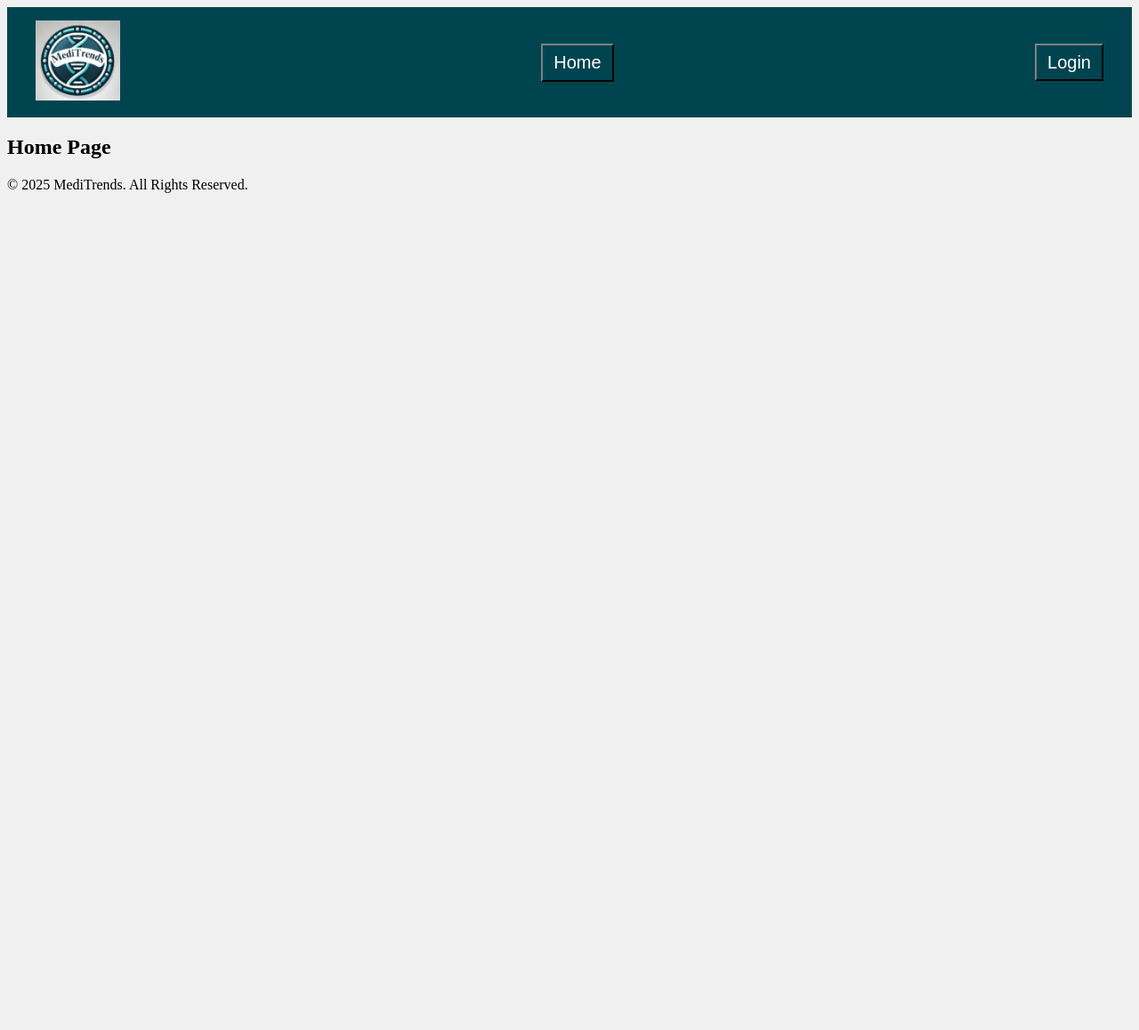
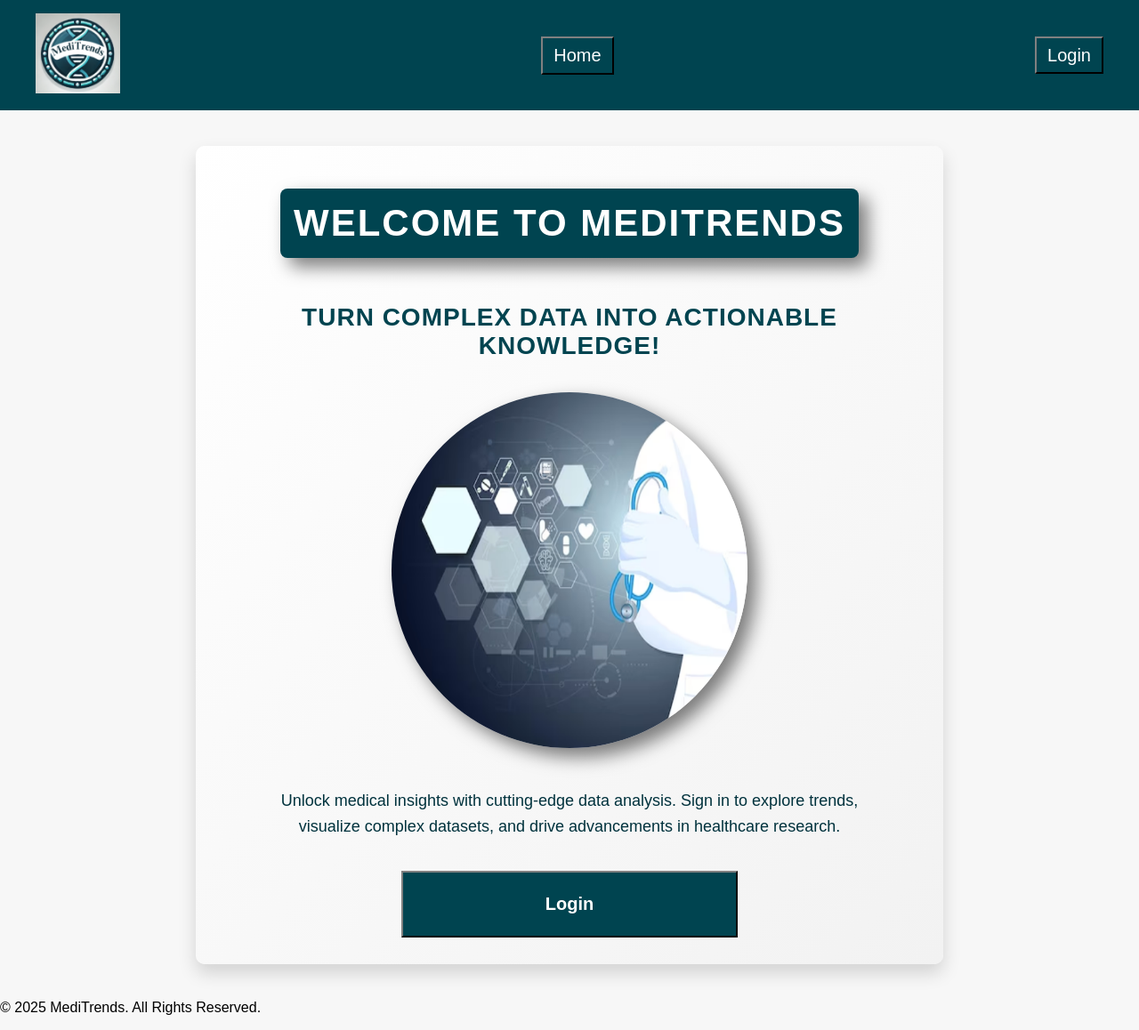
Before and after one commit to TeamMediTrends/MediTrends, a Django app: page / in a window 1280 px wide. Shown: the whole page at 89% size. Before the commit the page ends 217 px from the top, so only its background shows below. Run offline with Django 5.2, Linux system fonts and the light colour scheme.

Commit message:
home page and nav updates

```diff
--- a/analysis/admin.py
+++ b/analysis/admin.py
@@ -1,7 +1,6 @@
 from django.contrib import admin
-from .models import Medication, Patient, TestType, PatientTest
+from .models import Patient, TestType, PatientTest
 
-admin.site.register(Medication)
 admin.site.register(Patient)
 admin.site.register(TestType)
 admin.site.register(PatientTest)
--- a/analysis/models.py
+++ b/analysis/models.py
@@ -1,9 +1,4 @@
 from django.db import models
-
-class Medication(models.Model):
-    name = models.CharField(max_length=100)  # Medication name
-    dosage = models.IntegerField()  # Dosage in mg
-    last_filled = models.DateField()  # Last filled date
 
 class Patient(models.Model):
     """ Stores patient information. """
--- a/analysis/static/css/styles.css
+++ b/analysis/static/css/styles.css
@@ -6,7 +6,10 @@ accent color (gray): #c8c8c8
 */
 
 body {
-    background-color: #c8c8c841;
+    font-family: Arial, sans-serif;
+    background-color: #f7f7f7;
+    margin: 0;
+    padding: 0;
 }
 
 /*********** Navbar styling ***********/
@@ -195,6 +198,148 @@ nav {
     box-shadow: 5px 5px 5px #c8c8c8;
 }
 
+/********** Home Page Styling *********/
+
+.welcome-content {
+    max-width: 800px;
+    display: flex;
+    flex-direction: column;
+    align-items: center;
+    justify-content: center;
+    margin: 40px auto;
+    padding: 20px;
+    background: linear-gradient(135deg, #ffffff, #f2f2f2);
+    border-radius: 10px;
+    box-shadow: 0px 10px 20px rgba(0, 0, 0, 0.15);
+    text-align: center;
+    list-style: none;
+    opacity: 0;
+    transform: translateY(20px);
+    animation: fadeInUp 0.8s ease-in-out forwards;
+}
+
+@keyframes fadeInUp {
+    to {
+        opacity: 1;
+        transform: translateY(0);
+    }
+}
+
+@keyframes fadeInSlide {
+    0% {
+        opacity: 0;
+        transform: translateY(-20px);
+    }
+    100% {
+        opacity: 1;
+        transform: translateY(0);
+    }
+}
+
+.welcome-content h1 {
+    font-size: 42px;
+    font-weight: bold;
+    text-align: center;
+    text-transform: uppercase;
+    letter-spacing: 2px;
+    background: linear-gradient(90deg, #004450, #2e8998);
+    color: white;
+    padding: 15px;
+    background: #004450;
+    display: inline-block;
+    border-radius: 8px;
+    box-shadow: 10px 10px 20px rgba(0, 0, 0, 0.5);
+    animation: fadeInSlide 1s ease-in-out;
+}
+
+
+@keyframes fadeInScale {
+    0% {
+        opacity: 0;
+        transform: scale(0.9);
+    }
+    100% {
+        opacity: 1;
+        transform: scale(1);
+    }
+}
+
+.welcome-content h2 {
+    font-size: 28px;
+    font-weight: 600;
+    color: #004450;
+    text-align: center;
+    margin-bottom: 1rem;
+    letter-spacing: 1px;
+    text-transform: uppercase;
+    position: relative;
+    animation: fadeInScale 1s ease-in-out;
+}
+
+.welcome-content img {
+    width: 400px;
+    height: 400px;
+    border-radius: 50%;
+    margin: 20px;
+    box-shadow: 10px 10px 20px rgba(0, 0, 0, 0.5);
+    transition: transform 0.3s ease-in-out;
+}
+
+@keyframes fadeIn {
+    0% {
+        opacity: 0;
+    }
+    100% {
+        opacity: 1;
+    }
+}
+
+.welcome-content p {
+    font-size: 18px;
+    font-weight: 400;
+    color: #00323d;
+    text-align: center;
+    line-height: 1.6;
+    margin: 15px 20px;
+    padding: 10px;
+    max-width: 700px;
+    animation: fadeIn 1.5s ease-in-out;
+}
+
+.welcome-content li {
+    margin: 10px 0;
+    padding: 12px;
+    width: 350px;
+    background-color: #004450;
+    border: 2px solid;
+    border-color: gray black black gray;
+    transition: background 0.3s ease-in-out, transform 0.2s, box-shadow 0.3s;
+    cursor: pointer;
+}
+
+.welcome-content a {
+    text-decoration: none;
+    color: white;
+    font-size: 20px;
+    font-weight: bold;
+    display: block;
+    padding: 12px;
+    border-radius: 5px;
+    transition: color 0.3s ease-in-out;
+}
+
+.welcome-content li:hover {
+    background-color: #82dddf;
+    color: black;
+    border-radius: 5px;
+    transform: scale(1.05);
+    box-shadow: 0px 8px 15px rgba(0, 0, 0, 0.2);
+}
+
+.welcome-content li:hover a {
+    color: black;
+}
+
 /********** Patient List Page Styling *********/
 
 .patient-list-container {
--- a/analysis/templates/analysis/home.html
+++ b/analysis/templates/analysis/home.html
@@ -1,8 +1,37 @@
 {% extends "base.html" %}
 
-{% block title %}Medications List{% endblock %}
+{% block content %}
+{% load static %}
+<div class="welcome-content" id="welcome-content">
+    <h1>Welcome to MediTrends</h1>
+    <h2>Turn complex data into actionable knowledge!</h2>
+    <img src="{% static 'images/hero-image.png' %}" alt="Logo" />
 
-{% block content %}
-<h2>Home Page</h2>
-
+    {% if user.is_authenticated %}
+    {% if user.is_staff %}
+    <!-- Admin User Welcome Message -->
+    <p>
+        As an admin, you have full access to patient records, trend analysis, and detailed visual reports.
+        Use our tools to process vast datasets, identify key health patterns, and generate insights that drive medical
+        advancements.
+    </p>
+    {% else %}
+    <!-- Regular User Welcome Message -->
+    <p>
+        Your tool for uncovering medical insights. Our platform helps researchers analyze vast amounts of patient data,
+        identify trends, and visualize patterns across different age groups. With interactive charts and statistical
+        models,
+        you can explore health data like never before.
+    </p>
+    {% endif %}
+    <li><a href="{% url 'insights' %}"> Let's get started! </a></li>
+    {% else %}
+    <!-- Guest Welcome Message -->
+    <p>
+        Unlock medical insights with cutting-edge data analysis. Sign in to explore trends, visualize complex datasets,
+        and drive advancements in healthcare research.
+    </p>
+    <li><a href="{% url 'login' %}">Login</a></li>
+    {% endif %}
+</div>
 {% endblock %}
--- /dev/null
+++ b/analysis/templates/analysis/insights/reports.html
@@ -0,0 +1,5 @@
+{% extends "base.html" %}
+
+{% block content %}
+<h1>Insight Reports</h1>
+{% endblock %}
--- /dev/null
+++ b/analysis/templates/analysis/report_creator.html
@@ -0,0 +1,5 @@
+{% extends "base.html" %}
+
+{% block content %}
+<h1>Create a Report</h1>
+{% endblock %}
--- a/analysis/templates/includes/navbar.html
+++ b/analysis/templates/includes/navbar.html
@@ -12,6 +12,9 @@
             {% if request.user.is_superuser %}
             <li><a href="{% url 'patient_list' %}">View Patients</a></li>
             {% endif %}
+            {% if request.user.is_authenticated %}
+            <li><a href="{% url 'insights' %}">Insights</a></li>
+            {% endif %}
         </ul>
         <div class="log-links" id="log-links">
             {% if user.is_authenticated %}
--- a/analysis/urls.py
+++ b/analysis/urls.py
@@ -1,5 +1,5 @@
 from django.urls import path
-from .views.views import MedicationListView, HomeView, UploadPatientsView, TestTypeListView, AddTestTypeView, PatientListView, PatientDetailView, PatientTestListView
+from .views.views import HomeView, UploadPatientsView, TestTypeListView, AddTestTypeView, PatientListView, PatientDetailView, PatientTestListView, InsightFindingsView, ReportCreatorView, InsightReportsView, InsightsView
 from django.contrib.auth.views import LogoutView
 from django.shortcuts import render
 
@@ -8,7 +8,6 @@ def logout_page(request):
     return render(request, "registration/logout.html")
 
 urlpatterns = [
-    path("medications/", MedicationListView.as_view(), name="medications"),
     path("", HomeView.as_view(), name="home"),
     path("upload/", UploadPatientsView.as_view(), name="upload_patients"),
     path('test-types/', TestTypeListView.as_view(), name='test_type_list'),
@@ -18,4 +17,8 @@ urlpatterns = [
     path('patients/<int:pk>/tests/', PatientTestListView.as_view(), name='patient_tests'),
     path("logout/", logout_page, name="logout_page"),
     path("accounts/logout/", LogoutView.as_view(), name="logout"),
+    path("insights/", InsightsView.as_view(), name="insights"),
+    path("insight-findings/", InsightFindingsView.as_view(), name="insight_findings"),
+    path("insight-reports/", InsightReportsView.as_view(), name="insight_reports"),
+    path("report-creator/", ReportCreatorView.as_view(), name="report_creator"),
 ]
--- a/analysis/views/views.py
+++ b/analysis/views/views.py
@@ -5,19 +5,13 @@ from django.views.generic import ListView, TemplateView, FormView, CreateView, D
 from django.urls import reverse_lazy
 import pandas as pd
 from ..forms import UploadFileForm, TestTypeForm, TestFilterForm
-from ..models import Patient, Medication, TestType, PatientTest
+from ..models import Patient, TestType, PatientTest
 
 
 class HomeView(TemplateView):
     """Home page view"""
     template_name = "analysis/home.html"
-
-
-class MedicationListView(LoginRequiredMixin, ListView):
-    """List of medications"""
-    model = Medication
-    template_name = "analysis/medications.html"
-    context_object_name = "meds"
+    content_object_name = "home"
 
 
 class UploadPatientsView(LoginRequiredMixin, AdminRequiredMixin, FormView):
@@ -127,3 +121,24 @@ class PatientTestListView(LoginRequiredMixin, AdminRequiredMixin, ListView):
         context["patient"] = patient
         context["form"] = TestFilterForm(self.request.GET)
         return context
+
+
+class InsightFindingsView(LoginRequiredMixin, TemplateView):
+    """Displays the findings page."""
+    template_name = "analysis/insights/findings.html"
+    context_object_name = "insight_findings"
+
+class InsightReportsView(LoginRequiredMixin, TemplateView):
+    """Displays the reports page."""
+    template_name = "analysis/insights/reports.html"
+    context_object_name = "insight_reports"
+
+class ReportCreatorView(LoginRequiredMixin, TemplateView):
+    """Displays the report creator page."""
+    template_name = "analysis/report_creator.html"
+    context_object_name = "report_creator"
+
+class InsightsView(LoginRequiredMixin, TemplateView):
+    """Displays the insights page."""
+    template_name = "analysis/insights/insights.html"
+    context_object_name = "insights"
```
Also changed, not shown: other parts of analysis/static/css/styles.css (+44 -0 lines), analysis/templates/analysis/insights/findings.html (added, +7 -0 lines), analysis/templates/analysis/insights/insights.html (added, +8 -0 lines), analysis/templates/analysis/medications.html (deleted, +0 -12 lines), analysis/static/images/hero-image.png (added), 1 other file.
